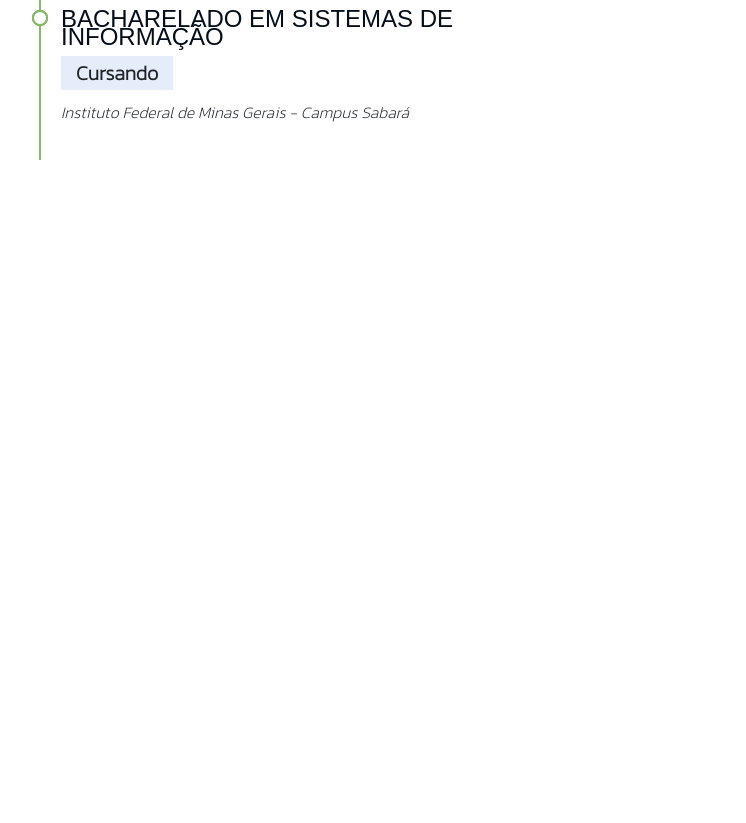
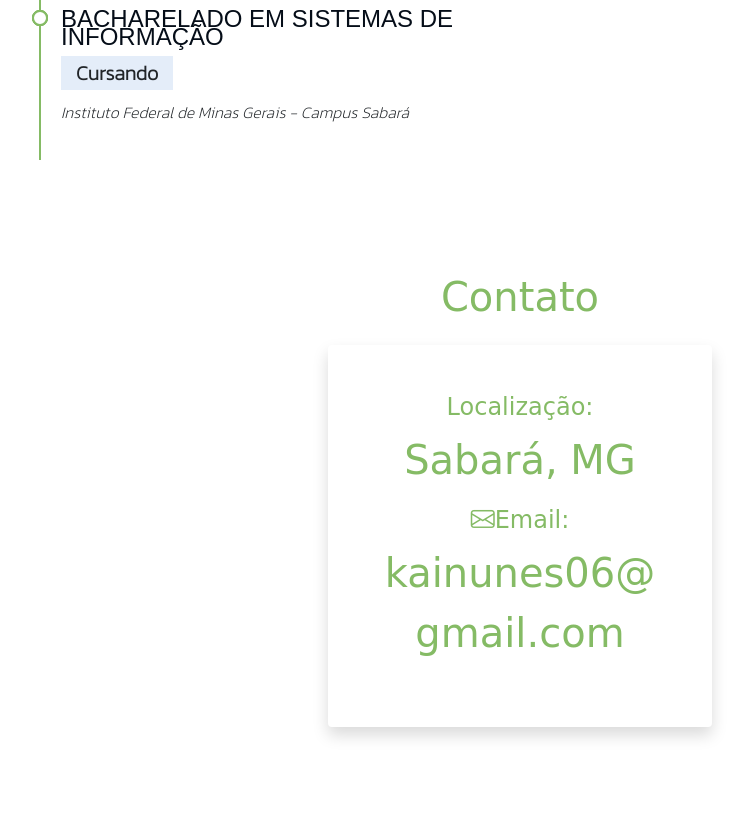
Before and after one commit to kainunes/Portfolio, a Flask app: page / in a window 1280 px wide. Shown: the part 2280-3103 px from the top of the page, without its empty margins (264-1010 px from the left). Before the commit the page ends 2440 px from the top, so only its background shows below. Run offline with Flask 2, Linux system fonts and the light colour scheme; some libraries are stand-ins or nearby versions.

Commit message:
Correção de erros

```diff
--- a/static/style.css
+++ b/static/style.css
@@ -333,3 +333,10 @@
   border-radius: 50%; /* Para criar o círculo */
   margin-right: 10px; /* Espaçamento entre o círculo e o texto */
 }
+
+
+.centralizar-conteudo {
+  display: flex;
+  justify-content: center;
+  align-items: center;
+}
--- a/templates/index.html
+++ b/templates/index.html
@@ -39,13 +39,7 @@
           <a class="nav-link" href="#curriculo"><i class="bi bi-newspaper"></i>Currículo</a>
         </li>
         <li class="nav-item">
-          <a class="nav-link" href="#portifolio"><i class="bi bi-cloud-fill"></i>Portifolio</a>
-        </li>
-        <li class="nav-item">
-          <a class="nav-link" href="#"><i class="bi bi-phone-fill"></i>Contato</a>
-        </li>
-        <li class="nav-item">
-          <a class="nav-link" href="#"><i class="bi bi-hammer"></i>Projeto</a>
+          <a class="nav-link" href="#info-contato"><i class="bi bi-phone-fill"></i>Contato</a>
         </li>
       </ul>
 
@@ -174,6 +168,39 @@
  </div>
 </section>
 
+<section class="pt-5 pb-5" id="contato">
+  <div class="container mb-5">
+    <h2 class="pt-3 pb-3">Contato</h2>
+
+    <div class="row centralizar-conteudo" id="info-contato">
+      <div class="col-md-5">
+        <div class="card p-5 shadow border-0">
+          <div class="endereco">
+            <h4><i class="bi bi-geo-all"></i>Localização:</h4>
+            <p>Sabará, MG</p>
+          </div>
+
+          <div class="email">
+            <h4><i class="bi bi-envelope"></i>Email:</h4>
+            <p>kainunes06@gmail.com</p>
+          </div>
+
+
+        </div>
+      </div>
+
+
+      </div>
+    </div>
+
+  </div>
+</section>
+
+    </main>
+
+    <script src="stylesheet"href="../static/bootstrap/js/bootstrap.bundle.min.js"></script>
+    <script src="../static/script.js"></script>
+
 </body>
 
 
```
